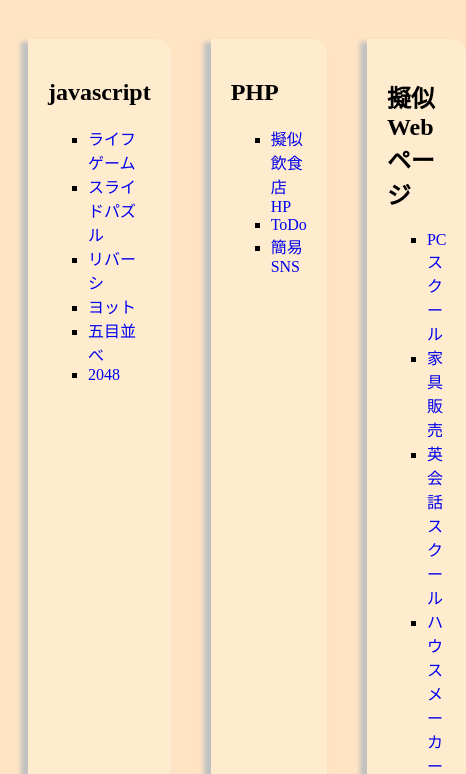
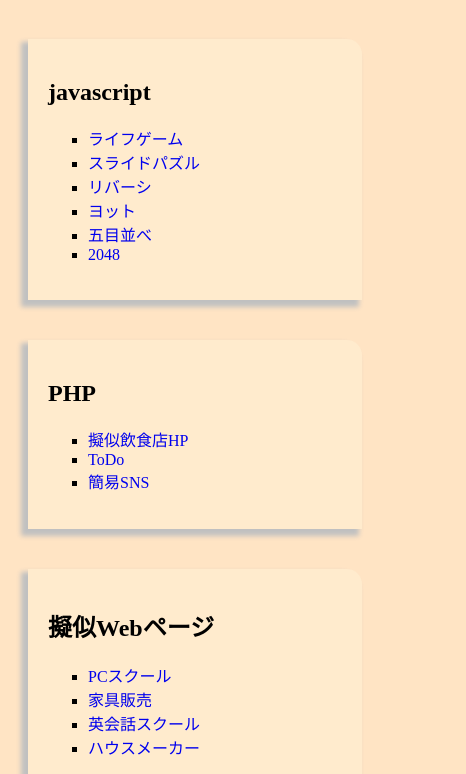
Before and after one commit to Lycoris314/portfolio, a plain HTML site: page index.html in a window 390 px wide. Shown: the part 70-844 px from the top of the page, 466 px wide, since content can reach past the window. Drawn offline with Linux system fonts and the light colour scheme.

Commit message:
responsive

```diff
--- a/index.css
+++ b/index.css
@@ -10,10 +10,14 @@ body {
 
 div.grid {
     display: grid;
-    grid-template-areas:
-        "a a a"
-        "d d d";
+    grid-template-columns: 1fr 1fr 1fr;
     margin-bottom: 100px;
+}
+
+@media screen and (max-width: 600px) {
+    div.grid {
+        grid-template-columns: 1fr;
+    }
 }
 
 div.grid > div {
```
